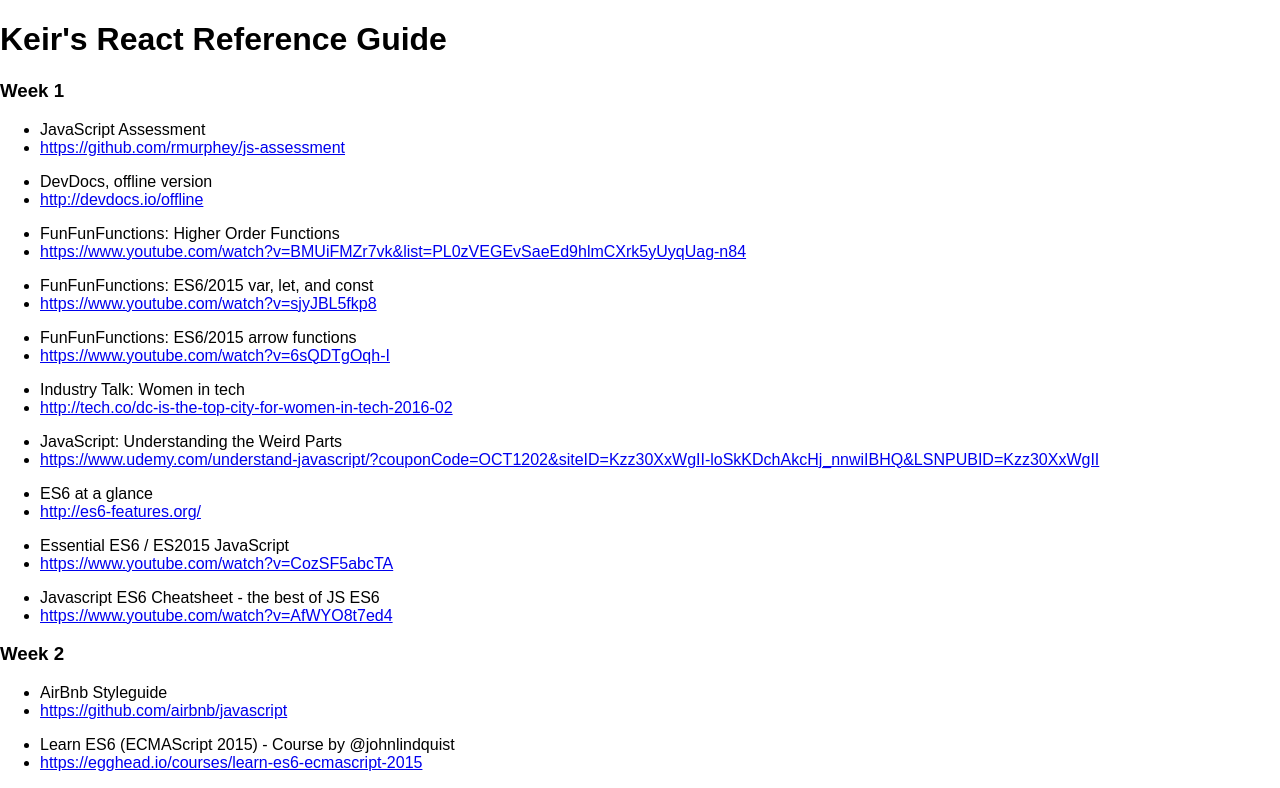
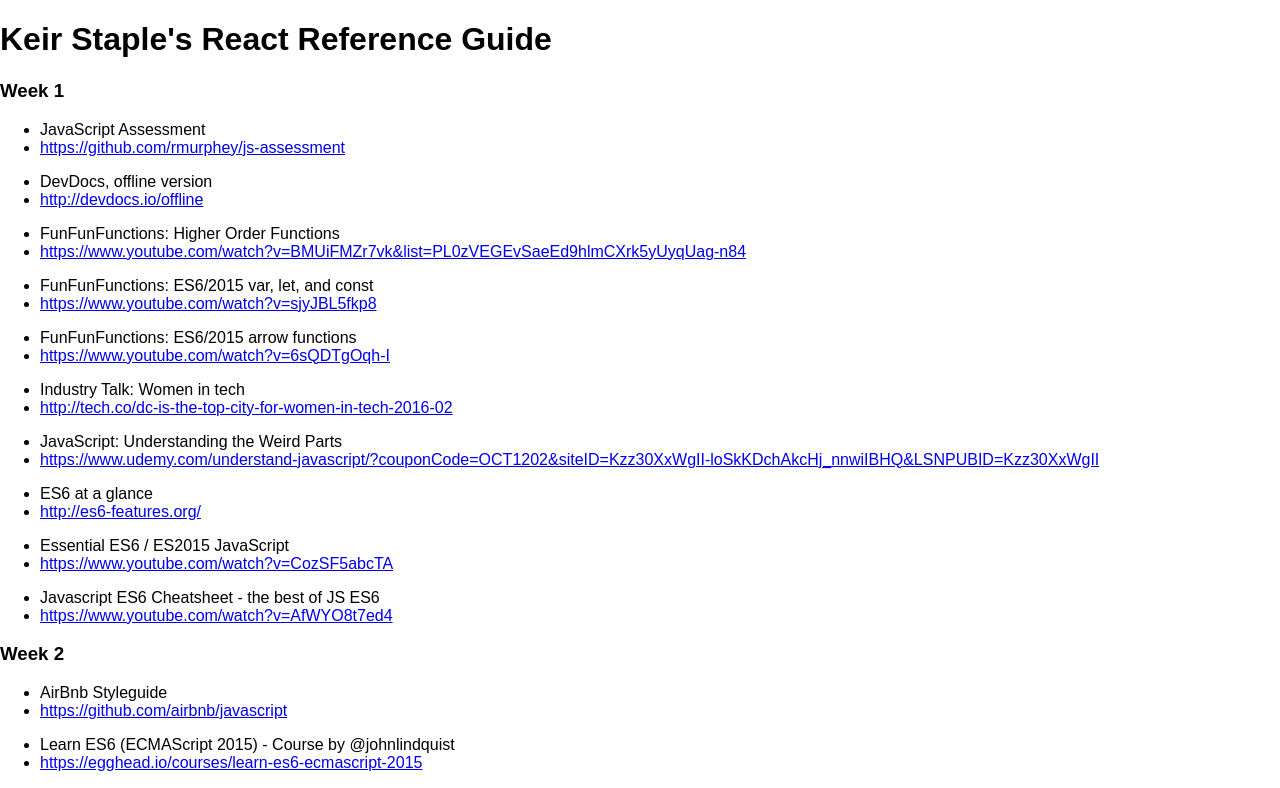
Before and after one commit to keirstaple/react-curriculum-journal, a React (Create React App) app: page / in a window 1280 px wide. Shown: the top 788 px of the page. Built offline with nearby package versions, Linux system fonts and the light colour scheme.

Commit message:
edit stateless header function to pass props from parent component

```diff
--- a/src/App.js
+++ b/src/App.js
@@ -6,6 +6,7 @@
   constructor() {
     super();
     this.state = {
+      // name: "Keir Staple",
       week1: [
         {
           title: 'JavaScript Assessment',
@@ -136,7 +137,7 @@
   render() {
     return (
       <div className="App">
-        <Header />
+        <Header myName="Keir Staple" />
 
         <h3>Week 1</h3>
         <Week entries={this.state.week1} />
--- a/src/Header.js
+++ b/src/Header.js
@@ -1,7 +1,9 @@
 import React, { Component } from 'react';
 
-const Header = () => (
-  <div><h1>{`Keir's React Reference Guide`}</h1></div>
+const Header = (props) => (
+  <div>
+    <h1>{`${props.myName}'s React Reference Guide`}</h1>
+  </div>
 );
 
 export default Header
```
